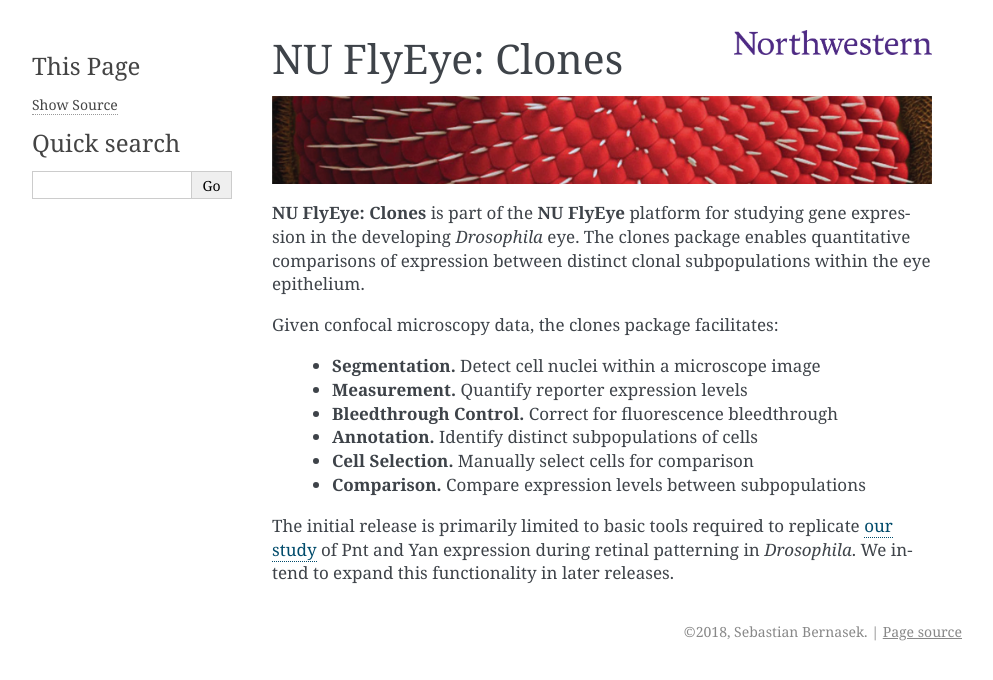
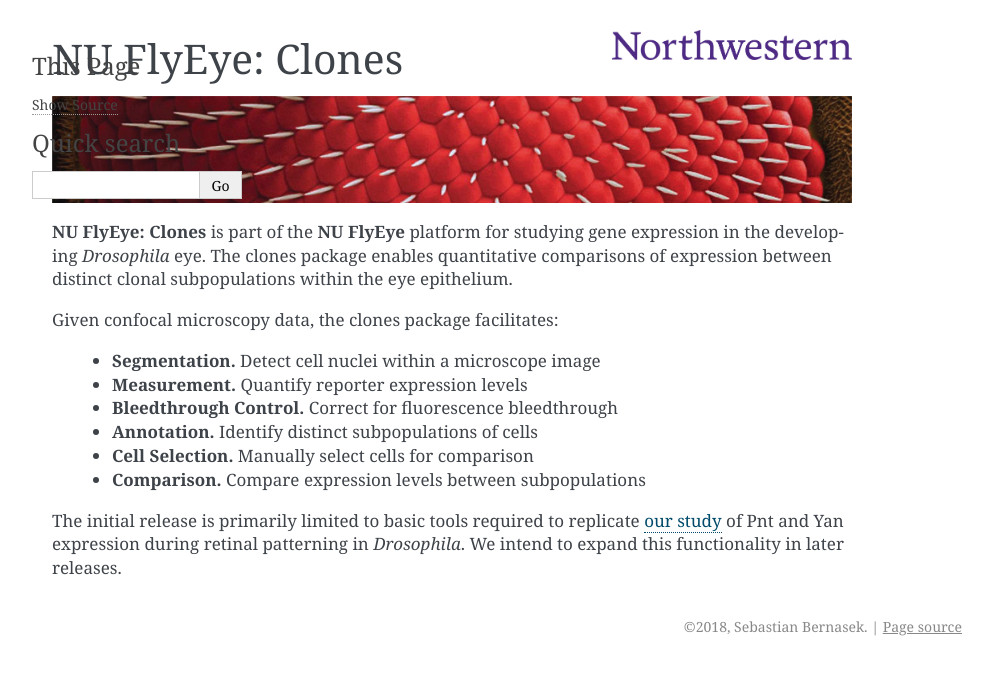
Before and after one commit to sbernasek/flyqma, a Sphinx documentation site: the page built from docs/source/index.rst, in a window 1280 px wide. Shown: the top 680 px of the page, without its empty margins (148-1141 px from the left). Built offline with Sphinx 7.4.7, drawn with Linux system fonts in a browser that asks for light colours.

Commit message:
built docs

```diff
--- a/docs/_static/alabaster.css
+++ b/docs/_static/alabaster.css
@@ -23,11 +23,11 @@
 }
 
 div.bodywrapper {
-    margin: 0 0 0 220px;
+    margin: 0 0 0 50;
 }
 
 div.sphinxsidebar {
-    width: 220px;
+    width: 50;
     font-size: 14px;
     line-height: 1.5;
 }
@@ -93,7 +93,7 @@
     margin-top: -10px;
     text-align: center;
     margin-bottom: 5px;
-    text-align: left;
+    text-align: center;
 }
 
 div.sphinxsidebarwrapper h1.logo-name {
--- a/docs/source/conf.py
+++ b/docs/source/conf.py
@@ -91,11 +91,17 @@
 # documentation.
 #
 html_theme_options = {
+
+    # logo
     'logo': 'img/logo2-01.png',
     'logo_name': True,
-    'logo_text_align': 'left',
+    'logo_text_align': 'center',
 
-    'sidebar_collapse': True,
+    # sidebar
+    'sidebar_width': 50,
+    'sidebar_collapse': False,
+
+    # powered by note
     'show_powered_by': False,
 
 }
```
Also changed, not shown: docs/_images/Northwestern_purple_RGB1.png (added), 1 other file.
